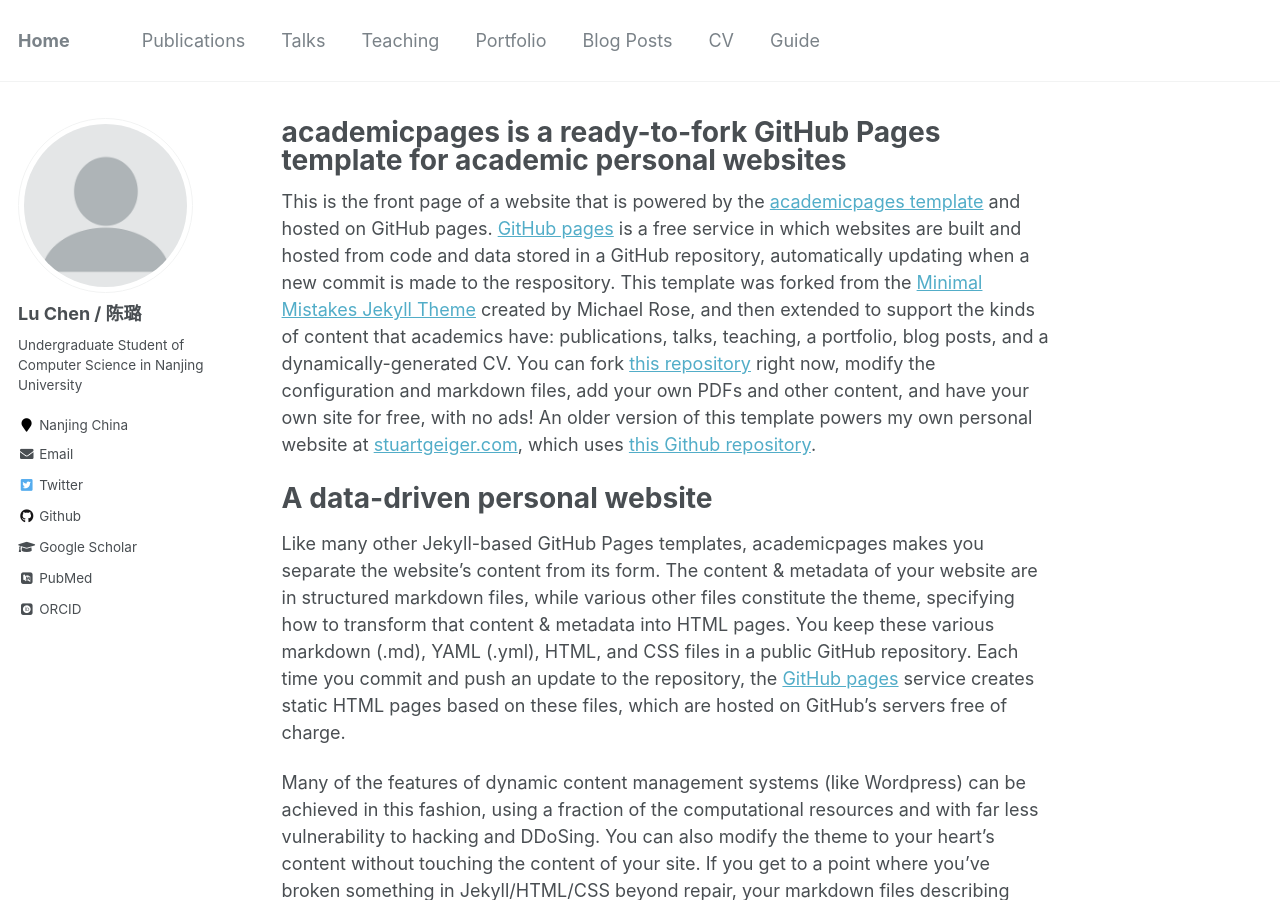
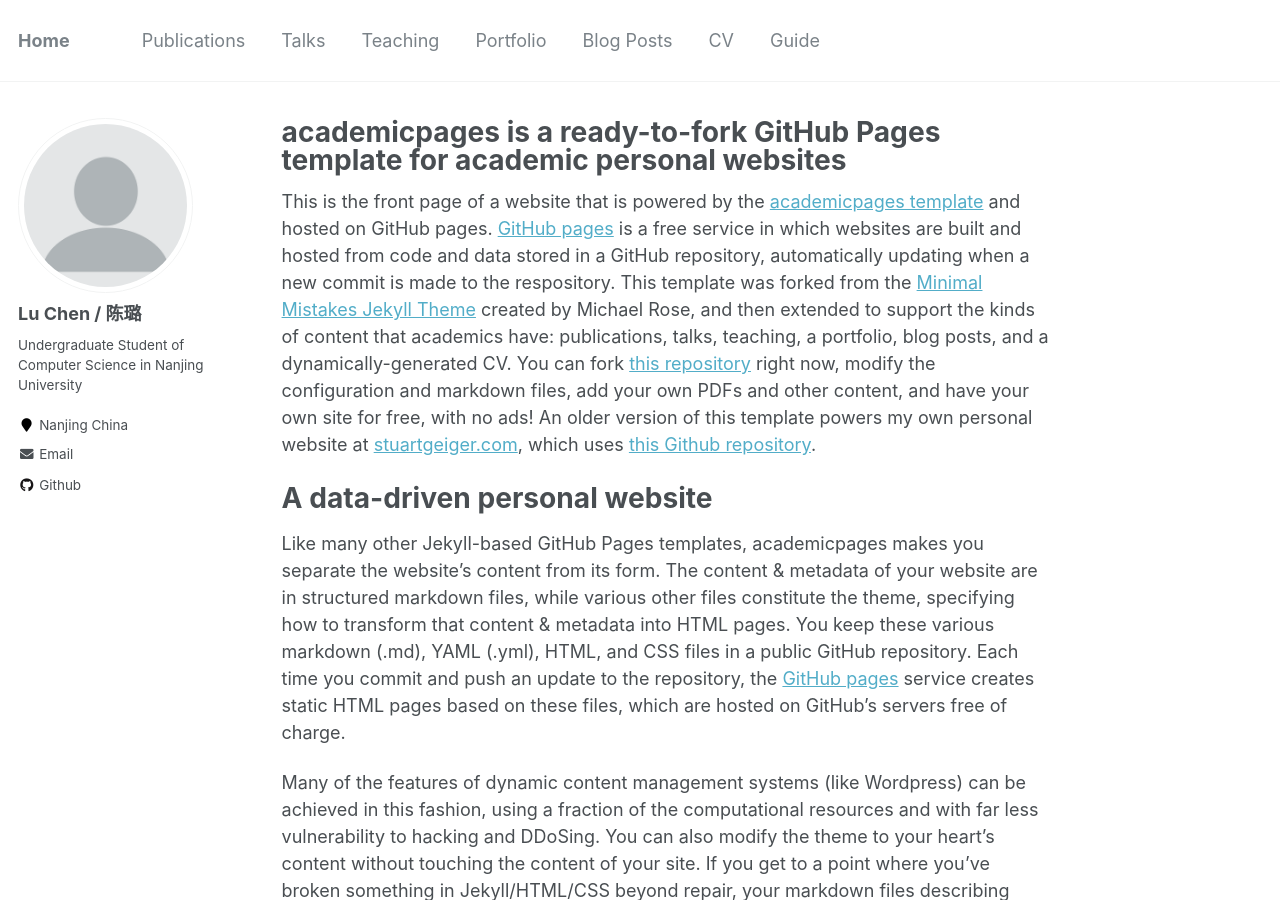
Before and after one commit to jaypiper/jaypiper.github.io, a Jekyll site: the page built from _pages/about.md, in a window 1280 px wide and 900 px high. Built offline with Jekyll 4.4.1, drawn with Linux system fonts in a browser that asks for light colours; some web fonts are replaced; part of the change alters nothing that is shown.

Commit message:
Update _config.yml

```diff
--- a/_config.yml
+++ b/_config.yml
@@ -85,8 +85,8 @@ author:
   bio              : "Undergraduate Student of Computer Science in Nanjing University"
   location         : "Nanjing China"
   employer         :
-  pubmed           : "https://www.ncbi.nlm.nih.gov/pubmed/?term=john+snow"
-  googlescholar    : "http://yourfullgooglescholarurl.com"
+  pubmed           :
+  googlescholar    :
   email            : "chenlu@smail.nju.edu.cn"
   researchgate     :  # example: "https://www.researchgate.net/profile/yourprofile"
   uri              :
@@ -103,13 +103,13 @@ author:
   impactstory      : #"https://profiles.impactstory.org/u/xxxx-xxxx-xxxx-xxxx"
   lastfm           :
   linkedin         :
-  orcid            : "http://orcid.org/yourorcidurl"
+  orcid            :
   pinterest        :
   soundcloud       :
   stackoverflow    : # http://stackoverflow.com/users/123456/username
   steam            :
   tumblr           :
-  twitter          : "replacethistwitterhandle"
+  twitter          :
   vine             :
   weibo            :
   xing             :
```
